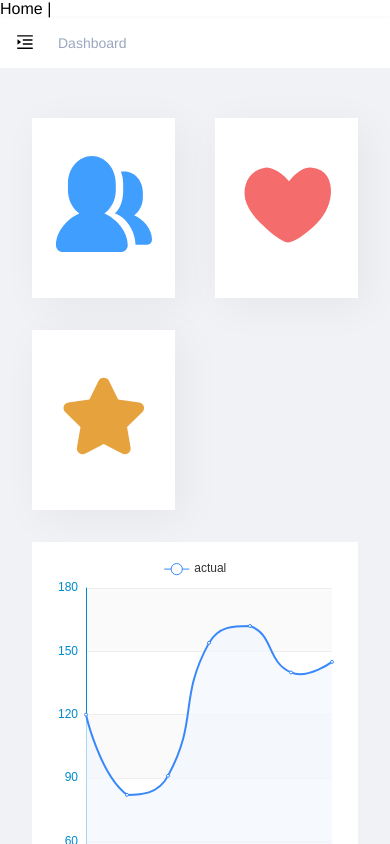
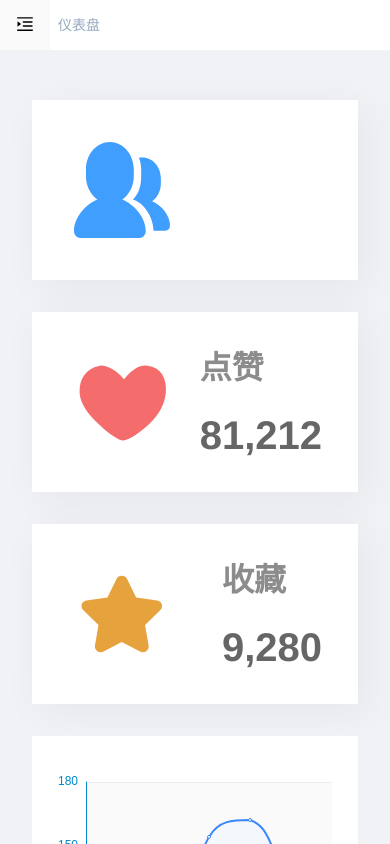
Before and after one commit to yaogang1991/redbookfans, a Vue app in the folder front-end/: page /#/dashboard in a window 390 px wide. Shown: the top 844 px of the page. Built offline with nearby package versions, Linux system fonts and the light colour scheme.

Commit message:
fix mobile layout

```diff
--- a/front-end/src/App.vue
+++ b/front-end/src/App.vue
@@ -1,8 +1,5 @@
 <template>
   <div id="app">
-    <div id="nav">
-      <router-link to="/">Home</router-link> |
-    </div>
     <router-view />
   </div>
 </template>
--- a/front-end/src/router.js
+++ b/front-end/src/router.js
@@ -22,7 +22,7 @@ export default new Router({
           path: 'dashboard',
           name: 'Dashboard',
           component: () => import('@/views/dashboard/index'),
-          meta: { title: 'Dashboard', icon: 'dashboard' }
+          meta: { title: '仪表盘', icon: 'dashboard' }
         }
       ]
     },
--- a/front-end/src/views/dashboard/components/LineChart.vue
+++ b/front-end/src/views/dashboard/components/LineChart.vue
@@ -93,7 +93,8 @@ export default {
           }
         },
         legend: {
-          data: ['actual']
+          data: ['actual'],
+          show: false
         },
         series: [
           {
--- a/front-end/src/views/dashboard/components/PanelGroup.vue
+++ b/front-end/src/views/dashboard/components/PanelGroup.vue
@@ -1,39 +1,39 @@
 <template>
   <el-row :gutter="40" class="panel-group">
-    <el-col :xs="12" :sm="12" :lg="8" class="card-panel-col">
+    <el-col :xs="24" :sm="24" :lg="8" class="card-panel-col">
       <div class="card-panel" @click="handleSetLineChartData('fans')">
         <div class="card-panel-icon-wrapper icon-people">
           <svg-icon icon-class="peoples" class-name="card-panel-icon" />
         </div>
         <div class="card-panel-description">
           <div class="card-panel-text">
-            Fans
+            粉丝
           </div>
           <count-to :start-val="0" :end-val="102400" :duration="1800" class="card-panel-num" />
         </div>
       </div>
     </el-col>
-    <el-col :xs="12" :sm="12" :lg="8" class="card-panel-col">
+    <el-col :xs="24" :sm="24" :lg="8" class="card-panel-col">
       <div class="card-panel" @click="handleSetLineChartData('liked')">
         <div class="card-panel-icon-wrapper icon-liked">
           <svg-icon icon-class="liked" class-name="card-panel-icon" />
         </div>
         <div class="card-panel-description">
           <div class="card-panel-text">
-            Liked
+            点赞
           </div>
           <count-to :start-val="0" :end-val="81212" :duration="2000" class="card-panel-num" />
         </div>
       </div>
     </el-col>
-    <el-col :xs="12" :sm="12" :lg="8" class="card-panel-col">
+    <el-col :xs="24" :sm="24" :lg="8" class="card-panel-col">
       <div class="card-panel" @click="handleSetLineChartData('collection')">
         <div class="card-panel-icon-wrapper icon-collection">
           <svg-icon icon-class="collection" class-name="card-panel-icon" />
         </div>
         <div class="card-panel-description">
           <div class="card-panel-text">
-            Collection
+            收藏
           </div>
           <count-to :start-val="0" :end-val="9280" :duration="2200" class="card-panel-num" />
         </div>
@@ -48,6 +48,12 @@ import CountTo from 'vue-count-to'
 export default {
   components: {
     CountTo
+  },
+  computed: {
+    device() {
+      return this.$store.state.app.device
+    },
+
   },
   methods: {
     handleSetLineChartData(type) {
@@ -122,8 +128,9 @@ export default {
     .card-panel-description {
       float: right;
       font-weight: bold;
-      margin: 36px;
-      margin-left: 0px;
+      margin-top: 36px;
+      margin-bottom: 36px;
+      margin-right: 36px;
 
       .card-panel-text {
         line-height: 40px;
@@ -138,23 +145,4 @@ export default {
     }
   }
 }
-
-@media (max-width:550px) {
-  .card-panel-description {
-    display: none;
-  }
-
-  .card-panel-icon-wrapper {
-    float: none !important;
-    width: 100%;
-    height: 100%;
-    margin: 0 !important;
-
-    .svg-icon {
-      display: block;
-      margin: 14px auto !important;
-      float: none !important;
-    }
-  }
-}
 </style>
```
